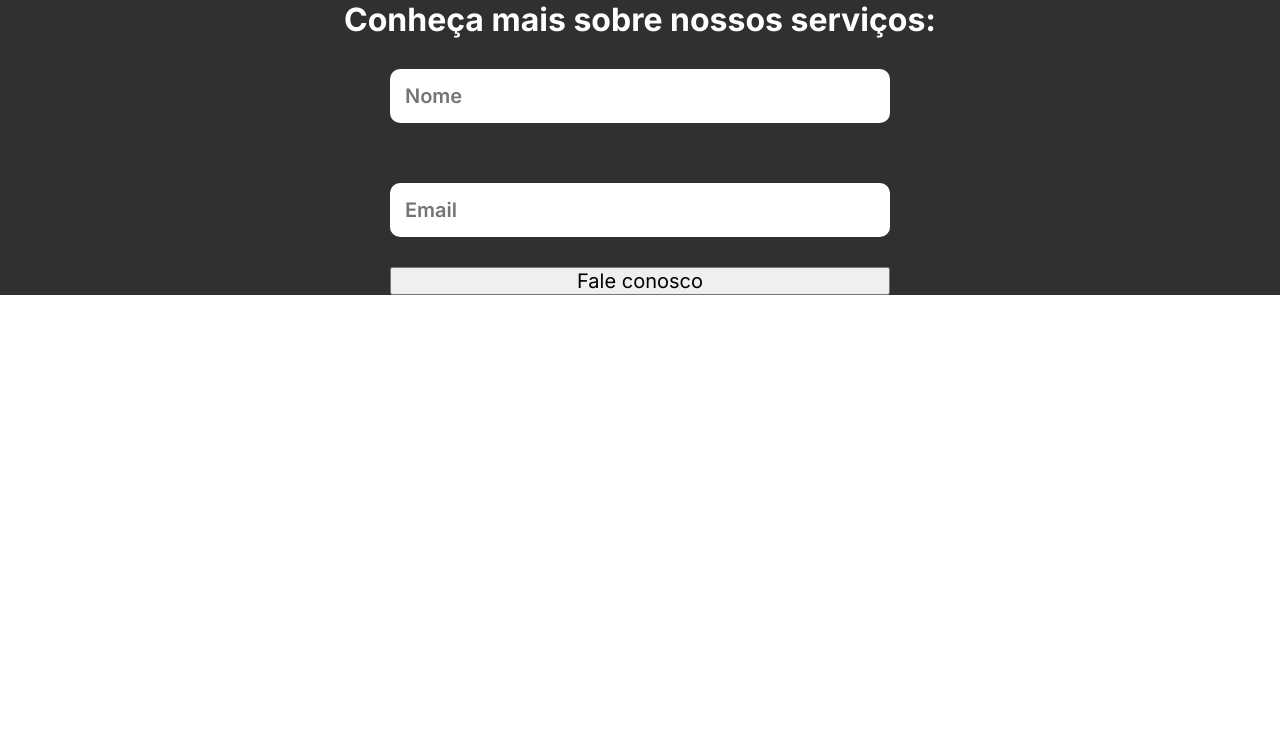
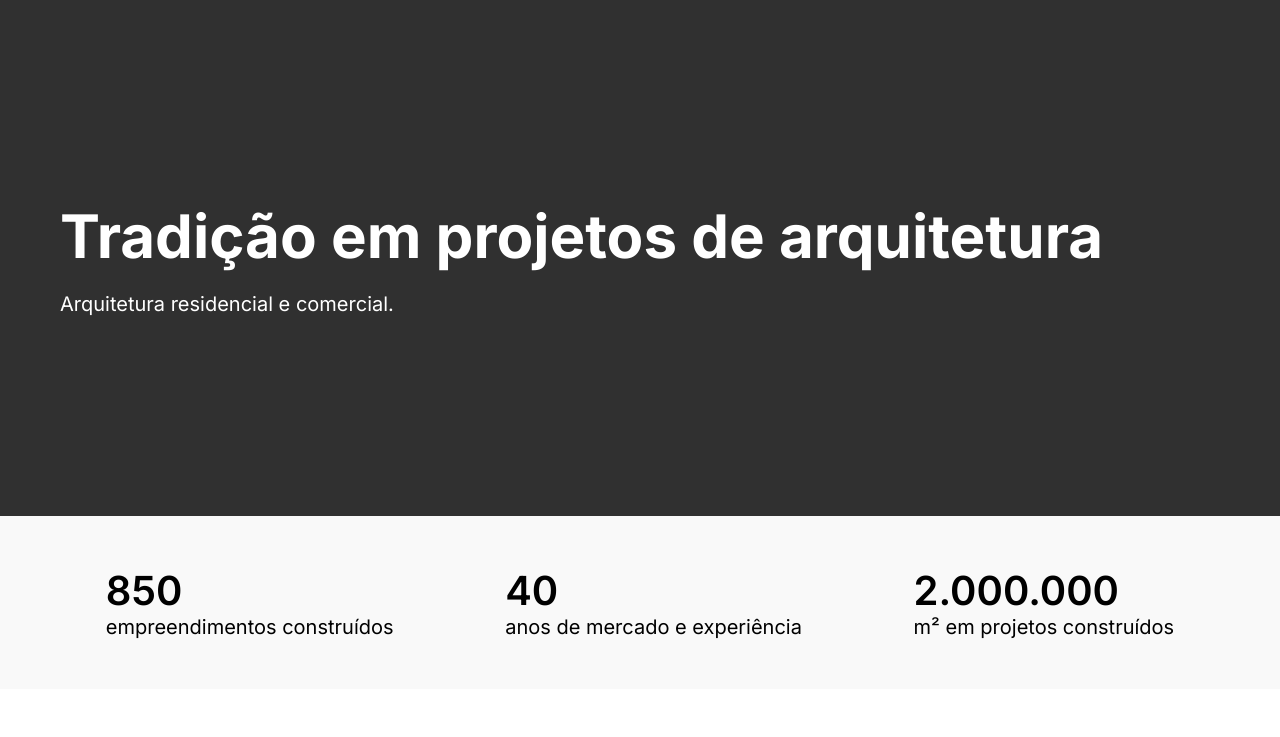
Before and after one commit to BernardoSMota/Desafio01-DNC, a plain HTML site: page index.html in a window 1280 px wide. Shown: the top 737 px of the page. Drawn offline with Linux system fonts and the light colour scheme.

Commit message:
Last section created

```diff
--- a/index.html
+++ b/index.html
@@ -10,7 +10,7 @@
         <link rel="stylesheet" href="style.css">
     </head>
     <body>
-        <!-- <header>
+        <header>
             <h1>Tradição em projetos de arquitetura</h1>
             <p>Arquitetura residencial e comercial. </p>
         </header>
@@ -33,13 +33,14 @@
                 </div>
                 <img src="assets/images/building.svg" alt="">
             </section>
-        </section> -->
+        </section>
 
         <footer class="contact-us">
             <p>Conheça mais sobre nossos serviços:</p>
-            <form action="">
-                <input type="text" placeholder="Nome" required>
-                <input type="email" placeholder="Email" required>
+            <form action="https://api.sheetmonkey.io/form/r9XcGpMCPTtV3mqmWNdQyD" method="post">
+                <input type="text" placeholder="Nome" name= "Nome" required>
+                <input type="email" placeholder="Email" name= "Email" required>
+                <input type="hidden" name="Created" value="x-sheetmonkey-current-date-time" />
                 <button type="submit">Fale conosco</button>
             </form>
         </footer>
--- a/style.css
+++ b/style.css
@@ -61,12 +61,16 @@ footer{
     grid-auto-flow: row;
 
     justify-content: center;
+
+    padding-bottom: 45px;
 }
 
 footer p{
     font-size: 32px;
     font-weight: 700;
     color: white;
+
+    margin: 90px 0 30px 0;
 }
 
 footer form{
@@ -85,8 +89,25 @@ footer form input{
     border: none;
     border-radius: 10px;
     padding: 15px;
-    margin: 30px 0;
+    margin: 15px 0;
 
     width: 500px;
     position: relative;
 }
+
+footer button{
+    font-size: 25px;
+    font-weight:  500;
+    color: white;
+
+    border: none;
+    border-radius: 10px;
+    padding: 10px;
+    margin: 15px auto;
+
+    width: 300px;
+    background-color: #C07212;
+
+    cursor: pointer;
+
+}
```
